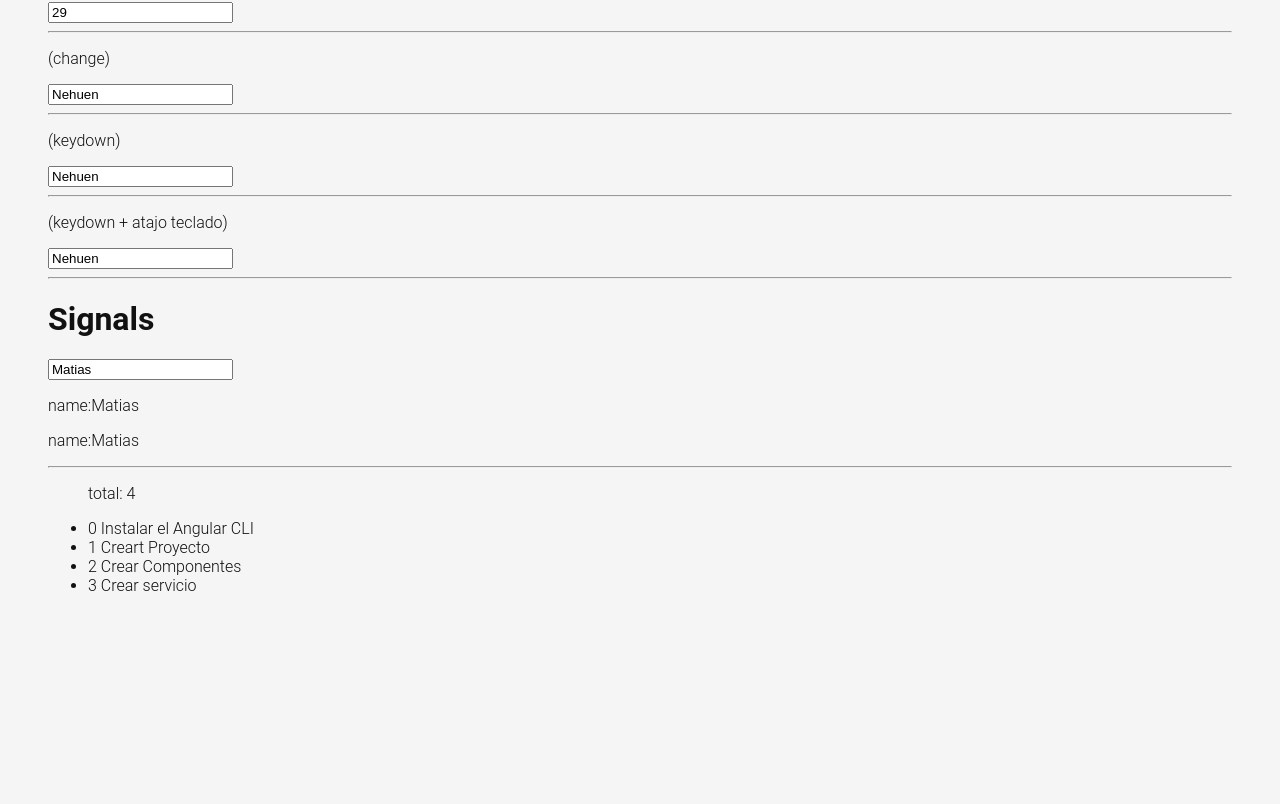
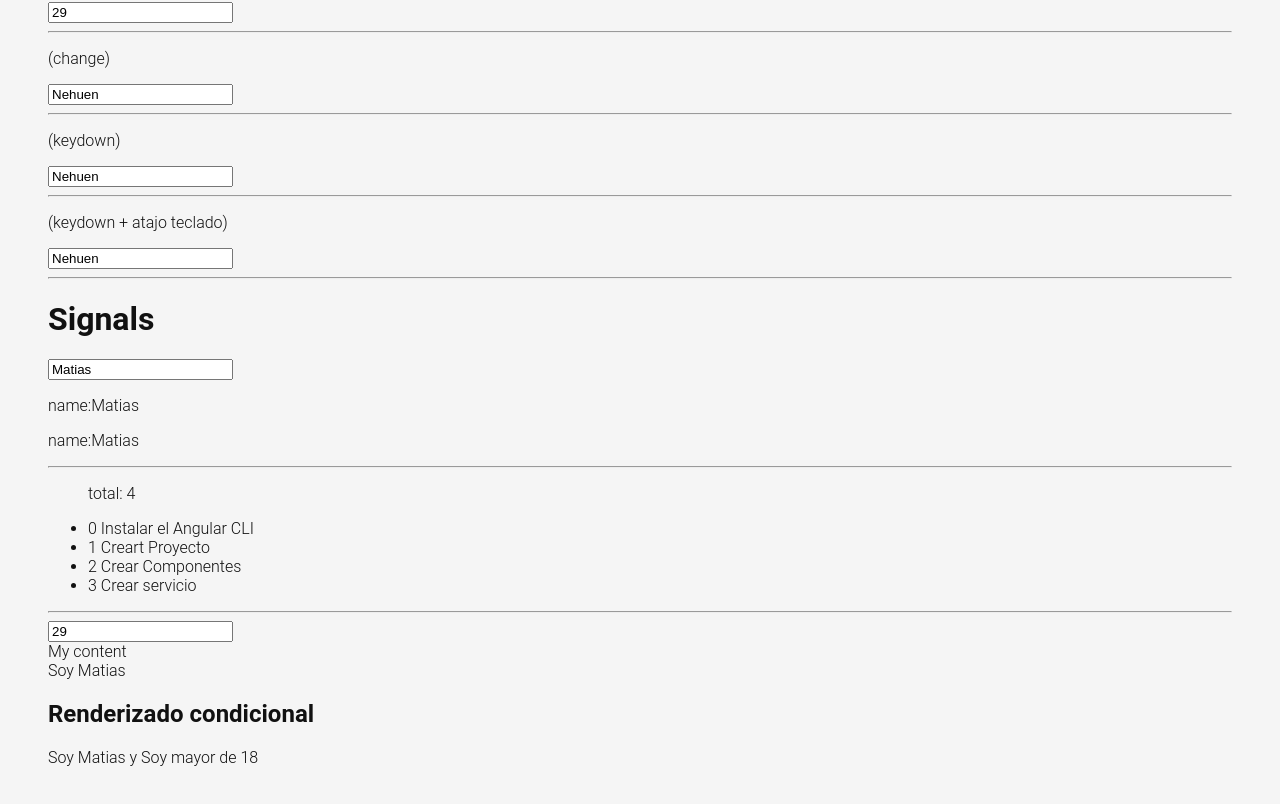
Before and after one commit to MNATorres/cursoAngular, an Angular app: page /labs in a window 1280 px wide. Shown: the part 1248-2052 px from the top of the page. Before the commit the page ends 1907 px from the top, so only its background shows below. Built offline with nearby package versions, Linux system fonts and the light colour scheme.

Commit message:
ngIf, renderizado condicional

```diff
--- a/src/app/pages/home/home.component.html
+++ b/src/app/pages/home/home.component.html
@@ -23,7 +23,12 @@
       <ul class="todo-list">
         <li *ngFor="let task of tasks(); index as i">
           <div class="view">
-            <input class="toggle" type="checkbox" [checked]="task.completed" (change)="updateTask(i)" />
+            <input
+              class="toggle"
+              type="checkbox"
+              [checked]="task.completed"
+              (change)="updateTask(i)"
+            />
             <label>{{ task.title }}</label>
             <button class="destroy" (click)="deleteTask(i)"></button>
           </div>
@@ -58,7 +63,15 @@
     <!-- This footer should be hidden by default and shown when there are todos -->
     <footer class="footer">
       <!-- This should be `0 items left` by default -->
-      <span class="todo-count"><strong>{{tasks().length}}</strong> items</span>
+      <span class="todo-count" *ngIf="tasks().length > 1; else elseCount"
+        ><strong>{{ tasks().length }}</strong> items
+      </span>
+      <ng-template #elseCount>
+        <span class="todo-count">
+          <strong>{{ tasks().length }}</strong> item
+        </span>
+      </ng-template>
+
       <!-- Remove this if you don't implement routing -->
       <ul class="filters">
         <li>
--- a/src/app/pages/labs/labs.component.html
+++ b/src/app/pages/labs/labs.component.html
@@ -19,23 +19,35 @@
 
   <hr />
   <p>person: {{ person.name }}</p>
-  <p>age: {{ person.age }}</p>
-  <img [src]="person.avatar" [alt]="person.name" />
+  <p>age: {{ person().age }}</p>
+  <img [src]="person().avatar" [alt]="person.name" />
 
   <hr />
   <button (click)="clickHandler()">click me</button>
   <button (dblclick)="clickHandler()">double me</button>
   <p>(change)</p>
-  <input type="number" [value]="person.age" (change)="changeHandler($event)" />
+  <input
+    type="number"
+    [value]="person().age"
+    (change)="changeHandler($event)"
+  />
   <hr />
   <p>(change)</p>
-  <input type="text" [value]="person.name" (change)="changeHandler($event)" />
+  <input type="text" [value]="person().name" (change)="changeHandler($event)" />
   <hr />
   <p>(keydown)</p>
-  <input type="text" [value]="person.name" (keydown)="keydownHandler($event)" />
+  <input
+    type="text"
+    [value]="person().name"
+    (keydown)="keydownHandler($event)"
+  />
   <hr />
   <p>(keydown + atajo teclado)</p>
-  <input type="text" [value]="person.name" (keydown.shift.t)="clickHandler()" />
+  <input
+    type="text"
+    [value]="person().name"
+    (keydown.shift.t)="clickHandler()"
+  />
   <hr />
   <h1>Signals</h1>
   <input type="text" [value]="name()" (change)="changeHandler($event)" />
@@ -44,9 +56,23 @@
 
   <hr />
   <ul>
-    <p>total: {{tasks().length}}</p>
-    <li *ngFor="let task of tasks(); index as i">
-     {{i}} {{ task }}
-    </li>
+    <p>total: {{ tasks().length }}</p>
+    <li *ngFor="let task of tasks(); index as i">{{ i }} {{ task }}</li>
   </ul>
+
+  <hr />
+  <input
+  type="number"
+  [value]="person().age"
+  (change)="changeAge($event)"
+/>
+  <div *ngIf="1 === 1">My content</div>
+  <div *ngIf="name() === 'Matias'">Soy Matias</div>
+  <h2>Renderizado condicional</h2>
+  <div *ngIf="person().name === 'Nehuen' && person().age > 18;else elseBlock">
+    Soy Matias y Soy mayor de 18
+  </div>
+  <ng-template #elseBlock>
+    Soy Nehuen y soy menor de 18
+  </ng-template>
 </div>
--- a/src/app/pages/labs/labs.component.ts
+++ b/src/app/pages/labs/labs.component.ts
@@ -22,11 +22,11 @@ export class LabsComponent {
   img =
     'https://www.lavoz.com.ar/resizer/zU6FRuN30kNbMi1SWMTpuJ0pMLg=/980x640/smart/filters:quality(75):format(webp)/cloudfront-us-east-1.images.arcpublishing.com/grupoclarin/GI4DEODEGNSTAMJYGZRWKN3FGQ.jpg';
 
-  person = {
+  person = signal({
     name: 'Nehuen',
     age: 29,
     avatar: 'https://avatars.githubusercontent.com/u/96670695?v=4',
-  };
+  });
 
   clickHandler() {
     alert('Me estan haciendo click');
@@ -42,4 +42,15 @@ export class LabsComponent {
     const input = event.target as HTMLInputElement;
     console.log(input.value);
   }
+
+  changeAge(event: Event) {
+    const input = event.target as HTMLInputElement;
+    const newValue = input.value;
+    this.person.update(prevState => {
+     return {
+      ...prevState,
+      age: parseInt(newValue, 10)
+     }
+    })
+  }
 }
```
